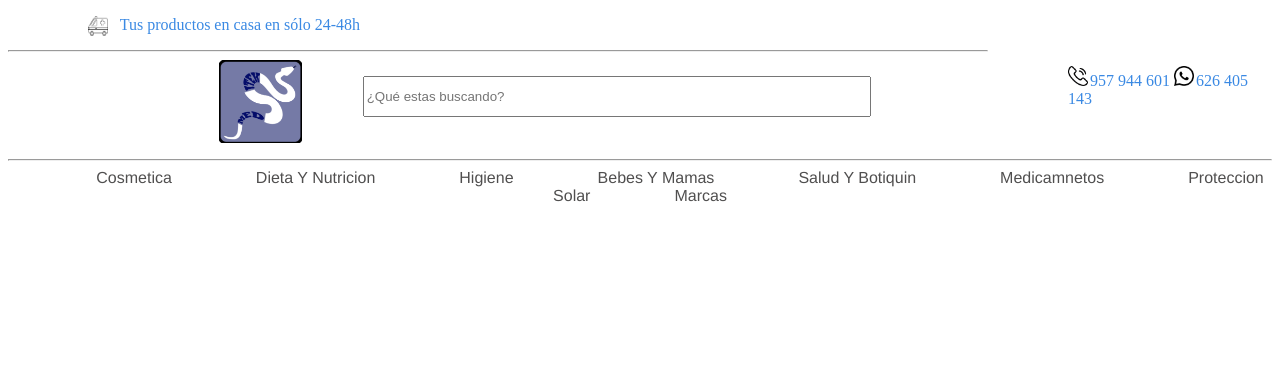
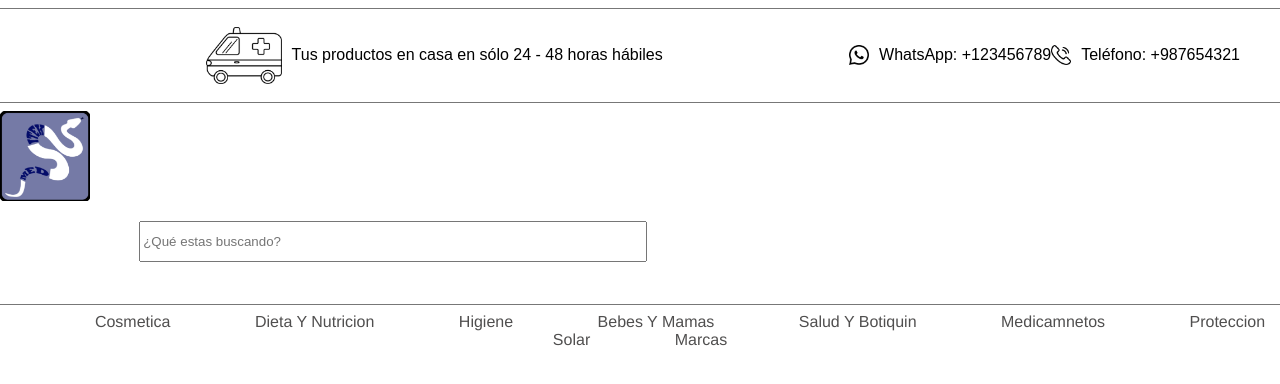
Before and after one commit to Ericmr8/Meditek, a plain HTML site: page index.html in a window 1280 px wide. Drawn offline with Linux system fonts and the light colour scheme.

Commit message:
Actualización código 20/11
Subida de la última versión de código.

Co-Authored-By: Ericmr8 <148563364+Ericmr8@users.noreply.github.com>

```diff
--- a/Css/MED.css
+++ b/Css/MED.css
@@ -1,3 +1,52 @@
+
+body {
+    font-family: Arial, sans-serif;
+    margin: 0;
+    padding: 0;
+}
+
+.header {
+    display: flex;
+    justify-content: space-between;
+    align-items: center;
+
+    padding: 10px 20px;
+}
+
+.logo {
+    display: flex;
+    align-items: center;
+}
+
+.logo img {
+    width: 2cm;
+    height: auto;
+    margin-right: 10px;
+}
+
+.logo p {
+    margin: 0;
+}
+
+.contacto-info {
+    display: flex;
+    align-items: center;
+}
+
+.contacto-info img {
+    width: 20px;
+    height: auto;
+    margin-right: 10px;
+}
+
+.telf {
+    margin-right: 20px;
+}
+
+hr {
+    border: 0;
+    border-top: 1px solid #777;
+}
 a {
     text-decoration-line: none;
     color: rgb(80, 79, 79);
@@ -13,22 +62,11 @@ input{
     margin-left: 10%;
 
 }
-p
-{
-    text-decoration-line: none;
-    color: rgb(58, 137, 227);
-    margin-left: 80px;
-    font-family: 'Times New Roman', Times, serif;
-
-}
-
 .logo
 {
     margin-left: 15%;
     position: relative;
     float: left;
-
-
 }
 
 .buscador
@@ -67,4 +105,3 @@ p
 {
     position: relative;
     float: right;
-}
--- a/Css/css.css
+++ b/Css/css.css
@@ -43,3 +43,51 @@ ul {
 label {
     color: #4C4C4C;
 }
+body {
+            font-family: Arial, sans-serif;
+            margin: 0;
+            padding: 0;
+        }
+
+        .header {
+            display: flex;
+            justify-content: space-between;
+            align-items: center;
+
+            padding: 10px 20px;
+        }
+
+        .logo {
+            display: flex;
+            align-items: center;
+        }
+
+        .logo img {
+            width: 2cm;
+            height: auto;
+            margin-right: 10px;
+        }
+
+        .logo p {
+            margin: 0;
+        }
+
+        .contacto-info {
+            display: flex;
+            align-items: center;
+        }
+
+        .contacto-info img {
+            width: 20px;
+            height: auto;
+            margin-right: 10px;
+        }
+
+        .telf {
+            margin-right: 20px;
+        }
+
+        hr {
+            border: 0;
+            border-top: 1px solid #777;
+        }
--- a/index.html
+++ b/index.html
@@ -1,4 +1,4 @@
-<!DOCTYPE html>
+<!-- <!DOCTYPE html>
 <html lang="en">
 
 <head>
@@ -9,29 +9,65 @@
 </head>
 
 <body>
-    <header>
-        <p><img class="ambulancia" src="img\ambulance-coloring-page.png" alt="ambulancia " height="20px"
-                width="20px">Tus productos en casa en sólo 24-48h</p>
+<head>
+    <meta charset="UTF-8">
+    <meta name="viewport" content="width=device-width, initial-scale=1.0">
+    <title>Mi Sitio Web</title>
 
-        <div class="contactos">
-            <p><img class="telefono" src="../Meditek/Img/telf.meditek.png" alt="telefono" height="20px"
-                width="20px">957 944 601
-                <img class="whats" src="../Meditek/Img/whats.png" alt="whats" height="20px"
-                width="20px">626 405 143
-            </p>
+</head>
+    <hr>
+    <div class="header">
+        <div class="logo">
+            <img src="./Img/logo 1.png" alt="Logo de la empresa">
+            <p>Tus productos en casa en sólo 24 - 48 horas hábiles</p>
+        </div>
+        <div class="contacto-info">
+            <img src="./Img/whats.png" alt="Ícono de WhatsApp">
+            <p>WhatsApp: +123456789</p>
+            <img src="./Img/telf.meditek.png" alt="Ícono de teléfono">
+            <p class="telf">Teléfono: +987654321</p>
+        </div>
+    </div>
 
+    <hr>
+
+
+
+
+
+</body>
+
+</html> -->
+<!DOCTYPE html>
+<html lang="es">
+    <head>
+        <meta charset="UTF-8">
+        <link rel="stylesheet" href="css\MED.css">
+        <meta name="viewport" content="width=device-width, initial-scale=1.0">
+        <title>MEDITEK</title>
+    </head>
+
+<body>
+    <hr>
+    <div class="header">
+        <div class="logo">
+            <img src="./Img/ambulance-coloring-page.png" alt="Logo de la empresa">
+            <p>Tus productos en casa en sólo 24 - 48 horas hábiles</p>
         </div>
-        <hr>
+        <div class="contacto-info">
+            <img src="./Img/whats.png" alt="Ícono de WhatsApp">
+            <p>WhatsApp: +123456789</p>
+            <img src="./Img/Tel.png" alt="Ícono de teléfono">
+            <p class="telf">Teléfono: +987654321</p>
 
-        <div class="logo">
-            <img id="logo_img" class="logo" src="img\logo 1.png" alt="Logo"
-            style="width: 2.2cm; position: relative; left: 0.23cm;">
         </div>
 
 
+    </div>
 
-    </header>
+    <hr>
     <nav>
+        <img src="./Img/logo 1.png" alt="LOGO" height="90px" width="90px">
         <div class="buscador">
             <input style="position: relative;height:5cm width: 10px;cm;" type="text" id="search_query_top"
             name="search_query" class="search_query form-control" placeholder="¿Qué estas buscando?" value="">
@@ -43,10 +79,6 @@
         <div class="inicar sesion">
 
         </div>
-
-
-
-
 
         <br>
         <hr>
@@ -63,9 +95,5 @@
 
 
     </nav>
-
-
-
 </body>
-
 </html>
```
